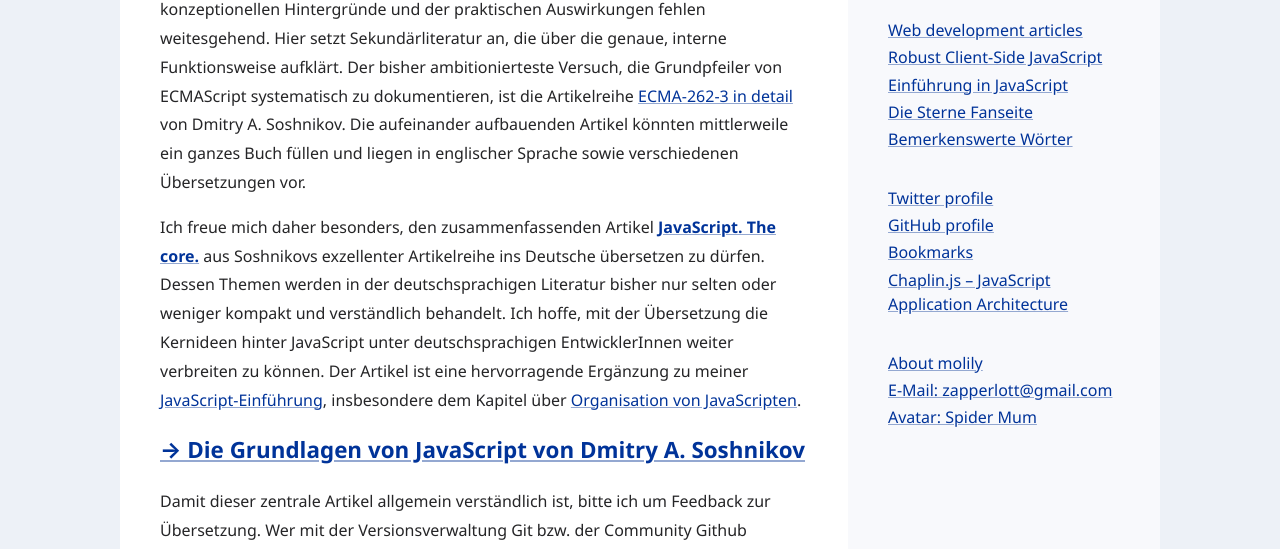
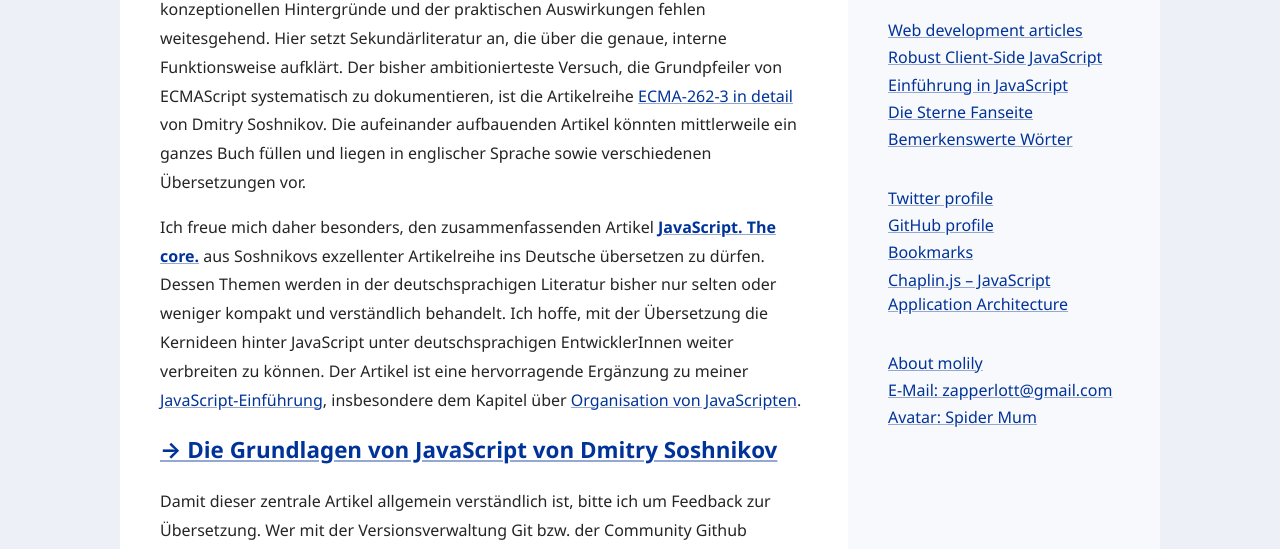
Before and after one commit to molily/molily.de, a Jekyll site: the page built from _posts/2010-10-14-javascript-core-uebersetzung.html, in a window 1280 px wide. Shown: the part 425-974 px from the top of the page. Built offline with Jekyll 4.4.1, drawn with Linux system fonts in a browser that asks for light colours; some web fonts are replaced.

Commit message:
Consistent naming: Dmitry

```diff
--- a/_posts/2009-05-29-artikel.html
+++ b/_posts/2009-05-29-artikel.html
@@ -353,7 +353,7 @@ Topics: HTML, W3C, WHATWG
 
 <li>
 <a href="/javascript-core/" class="artikel-titel" lang="de" hreflang="de">Die Grundlagen von JavaScript</a><br>
-<span lang="de">Deutsche Übersetzung des Grundlagenartikels »<span lang="en">JavaScript. The Core.</span>« aus der renommierten Reihe »<span lang="en">ECMA-262-5 in detail</span>« von Dmitry A. Soshnikov</span><br>
+<span lang="de">Deutsche Übersetzung des Grundlagenartikels »<span lang="en">JavaScript. The Core.</span>« aus der renommierten Reihe »<span lang="en">ECMA-262-5 in detail</span>« von Dmitry Soshnikov</span><br>
 2010-10-14<br>
 Topics: JavaScript
 </li>
--- a/_posts/2010-10-14-javascript-core-uebersetzung.html
+++ b/_posts/2010-10-14-javascript-core-uebersetzung.html
@@ -6,11 +6,11 @@ lang: de
 
 <p>Der Sprache JavaScript liegt der Webstandard ECMAScript (ECMA-262) zugrunde, der seit Dezember 2009 in der fünften Ausgabe vorliegt. Über die <a href="/javascript-zukunft-2010/#js-zukunft-1">Neuerungen von ECMAScript Edition 5</a> habe ich bereits berichtet. Die <a href="http://www.ecma-international.org/publications/standards/Ecma-262.htm">ECMAScript-Spezifikation</a> liegt als 252-seitiges PDF-Dokument vor. Zugänglicher und Web-gerechter ist die <a href="http://ecma262-5.com/">inoffizielle HTML-Version</a>: Sie ist als normative Referenz eine wichtige Anlaufstelle bei der fortgeschrittenen JavaScript-Entwicklung.</p>
 
-<p>Der ECMAScript-Standard ist jedoch nicht einfach zu verstehen, denn er richtet sich an die EntwicklerInnen von JavaScript-Engines. Detaillierte Erklärungen der konzeptionellen Hintergründe und der praktischen Auswirkungen fehlen weitesgehend. Hier setzt Sekundärliteratur an, die über die genaue, interne Funktionsweise aufklärt. Der bisher ambitionierteste Versuch, die Grundpfeiler von ECMAScript systematisch zu dokumentieren, ist die Artikelreihe <a href="http://dmitrysoshnikov.com/">ECMA-262-3 in detail</a> von Dmitry A. Soshnikov. Die aufeinander aufbauenden Artikel könnten mittlerweile ein ganzes Buch füllen und liegen in englischer Sprache sowie verschiedenen Übersetzungen vor.</p>
+<p>Der ECMAScript-Standard ist jedoch nicht einfach zu verstehen, denn er richtet sich an die EntwicklerInnen von JavaScript-Engines. Detaillierte Erklärungen der konzeptionellen Hintergründe und der praktischen Auswirkungen fehlen weitesgehend. Hier setzt Sekundärliteratur an, die über die genaue, interne Funktionsweise aufklärt. Der bisher ambitionierteste Versuch, die Grundpfeiler von ECMAScript systematisch zu dokumentieren, ist die Artikelreihe <a href="http://dmitrysoshnikov.com/">ECMA-262-3 in detail</a> von Dmitry Soshnikov. Die aufeinander aufbauenden Artikel könnten mittlerweile ein ganzes Buch füllen und liegen in englischer Sprache sowie verschiedenen Übersetzungen vor.</p>
 
 <p>Ich freue mich daher besonders, den zusammenfassenden Artikel <strong><a href="http://dmitrysoshnikov.com/ecmascript/javascript-the-core/">JavaScript. The core.</a></strong> aus Soshnikovs exzellenter Artikelreihe ins Deutsche übersetzen zu dürfen. Dessen Themen werden in der deutschsprachigen Literatur bisher nur selten oder weniger kompakt und verständlich behandelt. Ich hoffe, mit der Übersetzung die Kernideen hinter JavaScript unter deutschsprachigen EntwicklerInnen weiter verbreiten zu können. Der Artikel ist eine hervorragende Ergänzung zu meiner <a href="/js/">JavaScript-Einführung</a>, insbesondere dem Kapitel über <a href="/javascript-organisation/">Organisation von JavaScripten</a>.</p>
 
-<p><strong style="font-size: 1.4em"><a href="/javascript-core/">→ Die Grundlagen von JavaScript von Dmitry A. Soshnikov</a></strong></p>
+<p><strong style="font-size: 1.4em"><a href="/javascript-core/">→ Die Grundlagen von JavaScript von Dmitry Soshnikov</a></strong></p>
 
 <p>Damit dieser zentrale Artikel allgemein verständlich ist, bitte ich um Feedback zur Übersetzung. Wer mit der Versionsverwaltung Git bzw. der Community Github vertraut ist, kann <a href="http://github.com/molily/jscore-de">Verbesserungen vorschlagen oder per »Fork« direkt vornehmen</a>. Gerne nehme ich auch Feedback <a href="mailto:zapperlott@gmail.com">per E-Mail</a> entgegen.</p>
 
--- a/_posts/2011-03-29-ecmascript5.html
+++ b/_posts/2011-03-29-ecmascript5.html
@@ -639,7 +639,7 @@ test.equal(user.name, 'Ada')
 <ul class="compact-list">
   <li><a href="http://brendaneich.com/">Weblog von Brendan Eich, dem Erfinder von JavaScript und Mitentwickler an ECMAScript</a></li>
   <li><a href="http://www.aminutewithbrendan.com/">A Minute With Brendan, regelmäßiger Podcast mit Brendan Eich</a></li>
-  <li><a href="http://dmitrysoshnikov.com/ecmascript/es5-chapter-1-properties-and-property-descriptors/">ECMA-262-5 in detail. Chapter 1. Properties and Property Descriptors. von Dmitry A. Soshnikov</a></li>
+  <li><a href="http://dmitrysoshnikov.com/ecmascript/es5-chapter-1-properties-and-property-descriptors/">ECMA-262-5 in detail. Chapter 1. Properties and Property Descriptors. von Dmitry Soshnikov</a></li>
   <li><a href="http://kangax.github.io/compat-table/es5/">ECMAScript 5 Compatibility Table von kangax</a></li>
   <li><a href="http://www.slideshare.net/kangax/say-hello-to-ecmascript-5">Say Hello to ECMAScript 5. Präsentationsfolien von kangax</a></li>
   <li><a href="https://www.youtube.com/watch?v=hs6tF-RDX4U">ECMAScript.Next. Vortrag von David Herman</a></li>
```
